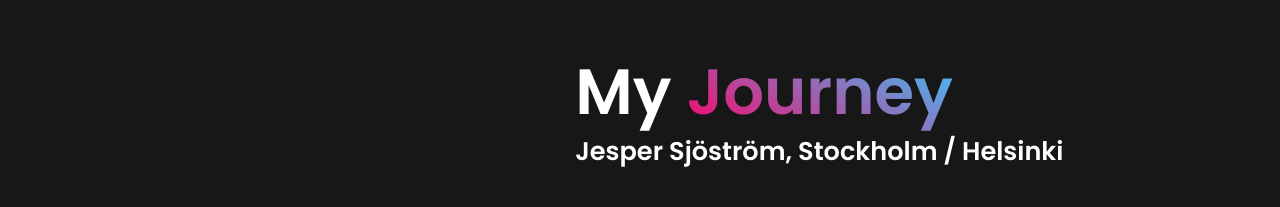
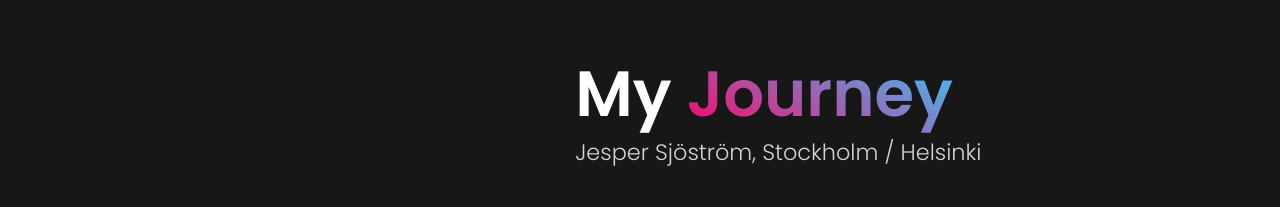
Before and after one commit to JesperSjostrom2/jespersjostrom2.github.io, a React (Create React App) app: page / in a window 1280 px wide. Shown: the part 860-1067 px from the top of the page. Built offline with nearby package versions, Linux system fonts and the light colour scheme; no server answers; the HTML template or start-up script is replaced by a standard one.

Commit message:
font weight change

```diff
--- a/src/components/about/about.css
+++ b/src/components/about/about.css
@@ -20,11 +20,15 @@
 }
 
 .about-content h3 {
-    font-size: 1.6rem;
+    font-size: 1.4rem;
+    text-align: left;
+    color: lightgray;
+    font-weight: 200;
 }
 
 .about-content p {
     margin: 2rem 0 2rem;
+    text-align: left;
 }
 
 .about-img img {
```
